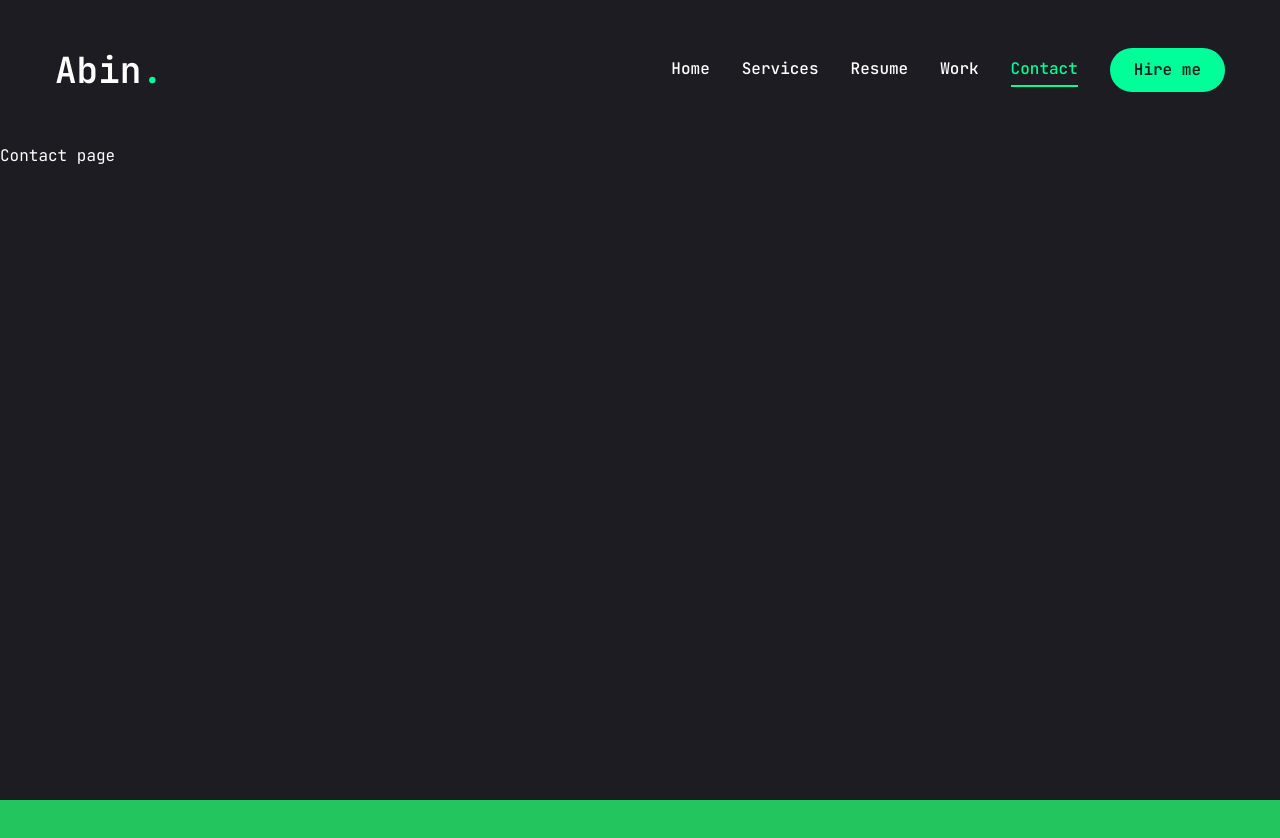
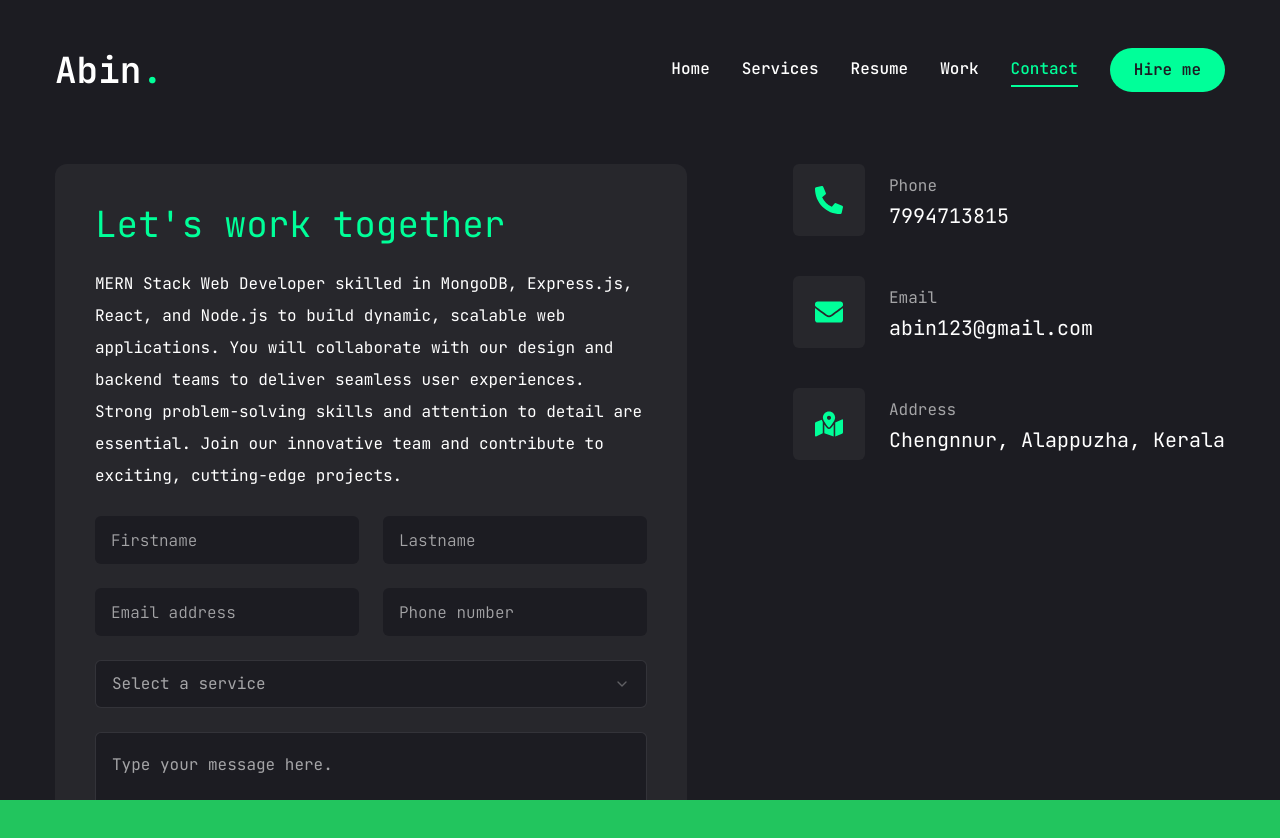
Before and after one commit to AbinSurendran/Abin_Portfolio, a Next.js app: page /contact in a window 1280 px wide. Shown: the top 838 px of the page. Before the commit the page ends 800 px from the top, so only its background shows below. Built offline with nearby package versions, Linux system fonts and the light colour scheme.

Commit message:
add contact page

```diff
--- a/app/contact/page.jsx
+++ b/app/contact/page.jsx
@@ -1,9 +1,122 @@
+"use client";
 
+import { Button } from "@/components/ui/button";
+import { Input } from "@/components/ui/input";
+import { Textarea } from "@/components/ui/textarea";
+
+import {
+  Select,
+  SelectContent,
+  SelectGroup,
+  SelectItem,
+  SelectLabel,
+  SelectTrigger,
+  SelectValue,
+} from "@/components/ui/select";
+
+import { FaPhoneAlt, FaEnvelope, FaMapMarkedAlt } from "react-icons/fa";
+import { icons } from "lucide-react";
+
+const info = [
+  {
+    icon: <FaPhoneAlt />,
+    title: "Phone",
+    description: "7994713815",
+  },
+  {
+    icon: <FaEnvelope />,
+    title: "Email",
+    description: "abin123@gmail.com",
+  },
+  {
+    icon: <FaMapMarkedAlt />,
+    title: "Address",
+    description: "Chengnnur, Alappuzha, Kerala",
+  },
+];
+
+import { motion } from "framer-motion";
 
 const Contact = () => {
   return (
-    <div>Contact page</div>
-  )
-}
+    <motion.section
+      initial={{ opacity: 0 }}
+      animate={{
+        opacity: 1,
+        transition: { delay: 2.4, duration: 0.4, ease: "easeIn" },
+      }}
+      className="py-6"
+    >
+      <div className="container max-auto">
+        <div className="flex flex-col xl:flex-row gap-[30px]">
+          {/* form */}
+          <div className="xl:w-[54%] order-2 xl:order-none">
+            <form
+              className="flex
+             flex-col gap-6 p-10 bg-[#27272c] rounded-xl"
+            >
+              <h3 className="text-4xl text-accent">Let's work together</h3>
+              <p className="text-white/68">
+                MERN Stack Web Developer skilled in MongoDB, Express.js, React,
+                and Node.js to build dynamic, scalable web applications. You
+                will collaborate with our design and backend teams to deliver
+                seamless user experiences. Strong problem-solving skills and
+                attention to detail are essential. Join our innovative team and
+                contribute to exciting, cutting-edge projects.
+              </p>
+              {/* input */}
+              <div className="grid grid-cols-1 md:grid-cols-2 gap-6">
+                <Input type="firstname" placeholder="Firstname" />
+                <Input type="lastname" placeholder="Lastname" />
+                <Input type="email" placeholder="Email address" />
+                <Input type="phone" placeholder="Phone number" />
+              </div>
+              {/* select */}
+              <Select>
+                <SelectTrigger className="w-full">
+                  <SelectValue placeholder="Select a service" />
+                </SelectTrigger>
+                <SelectContent>
+                  <SelectGroup>
+                    <SelectLabel>Select a service</SelectLabel>
+                    <SelectItem value="est">Web Development</SelectItem>
+                    <SelectItem value="cst">UI?UX Design</SelectItem>
+                    <SelectItem value="mst">App Development</SelectItem>
+                  </SelectGroup>
+                </SelectContent>
+              </Select>
+              {/* textarea */}
+              <Textarea
+                className="h-[200px]"
+                placeholder="Type your message here."
+              />
+              {/* btn */}
+              <Button size="md" className="max-w-40">
+                Send message
+              </Button>
+            </form>
+          </div>
+          {/* info */}
+          <div className="flex-1 flex items-center xl:justify-end order-1 xl:order-none mb-8 xl:mb-0"></div>
+          <ul className="flex flex-col gap-10">
+            {info.map((item, index) => {
+              return (
+                <li key={index} className="flex items-center gap-6">
+                  <div className="w-[52px] h-[52px] xl:w-[72px] xl:h-[72px] bg-[#27272c] text-accent rounded-md flex items-center justify-center">
+                    <div className="text-[28px]">{item.icon}</div>
+                  </div>
+                  <div className="flex-1">
+                    <p className="text-white/60">{item.title}</p>
+                    <h3 className="text-xl">{item.description}</h3>
+                  </div>
+                </li>
+              );
+            })}
+          </ul>
+        </div>
+      </div>
+    </motion.section>
+  );
+};
 
-export default Contact
+export default Contact;
--- a/components/ui/input.jsx
+++ b/components/ui/input.jsx
@@ -7,7 +7,7 @@
     (<input
       type={type}
       className={cn(
-        "flex h-10 w-full rounded-md border border-slate-200 bg-white px-3 py-2 text-sm ring-offset-white file:border-0 file:bg-transparent file:text-sm file:font-medium placeholder:text-slate-500 focus-visible:outline-none focus-visible:ring-2 focus-visible:ring-slate-950 focus-visible:ring-offset-2 disabled:cursor-not-allowed disabled:opacity-50 dark:border-slate-800 dark:bg-slate-950 dark:ring-offset-slate-950 dark:placeholder:text-slate-400 dark:focus-visible:ring-slate-300",
+        " flex h-[48px] rounded-md brder border-white/10 focus:border-accent font-light bg-primary px-4 py-5 text-base placeholder:text-white/60 outline-none",
         className
       )}
       ref={ref}
--- a/components/ui/select.jsx
+++ b/components/ui/select.jsx
@@ -16,7 +16,7 @@
   <SelectPrimitive.Trigger
     ref={ref}
     className={cn(
-      "flex h-10 w-full items-center justify-between rounded-md border border-slate-200 bg-white px-3 py-2 text-sm ring-offset-white placeholder:text-slate-500 focus:outline-none focus:ring-2 focus:ring-slate-950 focus:ring-offset-2 disabled:cursor-not-allowed disabled:opacity-50 [&>span]:line-clamp-1 dark:border-slate-800 dark:bg-slate-950 dark:ring-offset-slate-950 dark:placeholder:text-slate-400 dark:focus:ring-slate-300",
+      "flex h-[48px] w-full items-center justify-between rounded-md border border-white/10 bg-primary px-4 py-5 text-base text-white/60 placeholder:text-white/18 focus:border-accent outline-none",
       className
     )}
     {...props}>
@@ -54,7 +54,7 @@
     <SelectPrimitive.Content
       ref={ref}
       className={cn(
-        "relative z-50 max-h-96 min-w-[8rem] overflow-hidden rounded-md border border-slate-200 bg-white text-slate-950 shadow-md data-[state=open]:animate-in data-[state=closed]:animate-out data-[state=closed]:fade-out-0 data-[state=open]:fade-in-0 data-[state=closed]:zoom-out-95 data-[state=open]:zoom-in-95 data-[side=bottom]:slide-in-from-top-2 data-[side=left]:slide-in-from-right-2 data-[side=right]:slide-in-from-left-2 data-[side=top]:slide-in-from-bottom-2 dark:border-slate-800 dark:bg-slate-950 dark:text-slate-50",
+        "relative z-50 max-h-96 min-w-[8rem] overflow-hidden rounded-md border border-white/10 bg-primary text-white  shadow-md data-[state=open]:animate-in data-[state=closed]:animate-out data-[state=closed]:fade-out-0 data-[state=open]:fade-in-0 data-[state=closed]:zoom-out-95 data-[state=open]:zoom-in-95 data-[side=bottom]:slide-in-from-top-2 data-[side=left]:slide-in-from-right-2 data-[side=right]:slide-in-from-left-2 data-[side=top]:slide-in-from-bottom-2 dark:border-slate-800 dark:bg-slate-950 dark:text-slate-50",
         position === "popper" &&
           "data-[side=bottom]:translate-y-1 data-[side=left]:-translate-x-1 data-[side=right]:translate-x-1 data-[side=top]:-translate-y-1",
         className
@@ -85,7 +85,7 @@
   <SelectPrimitive.Item
     ref={ref}
     className={cn(
-      "relative flex w-full cursor-default select-none items-center rounded-sm py-1.5 pl-8 pr-2 text-sm outline-none focus:bg-slate-100 focus:text-slate-900 data-[disabled]:pointer-events-none data-[disabled]:opacity-50 dark:focus:bg-slate-800 dark:focus:text-slate-50",
+      "relative flex w-full cursor-default select-none items-center rounded-sm py-1.5 pl-8 pr-2 text-sm outline-none focus:bg-accent focus:text-primary data-[disabled]:pointer-events-none data-[disabled]:opacity-50 dark:focus:bg-slate-800 dark:focus:text-slate-50",
       className
     )}
     {...props}>
--- a/components/ui/textarea.jsx
+++ b/components/ui/textarea.jsx
@@ -6,7 +6,7 @@
   return (
     (<textarea
       className={cn(
-        "flex min-h-[80px] w-full rounded-md border border-slate-200 bg-white px-3 py-2 text-sm ring-offset-white placeholder:text-slate-500 focus-visible:outline-none focus-visible:ring-2 focus-visible:ring-slate-950 focus-visible:ring-offset-2 disabled:cursor-not-allowed disabled:opacity-50 dark:border-slate-800 dark:bg-slate-950 dark:ring-offset-slate-950 dark:placeholder:text-slate-400 dark:focus-visible:ring-slate-300",
+        "flex min-h-[80px] w-full rounded-md border border-white/10 bg-primary px-4 py-5 text-base placeholder:text-white/60 focus-visible:outline-none focus-visible:ring-1 focus-visible:ring-accent focus-visible:ring-offset-0 disabled:cursor-not-allowed disabled:opacity-50",
         className
       )}
       ref={ref}
```
